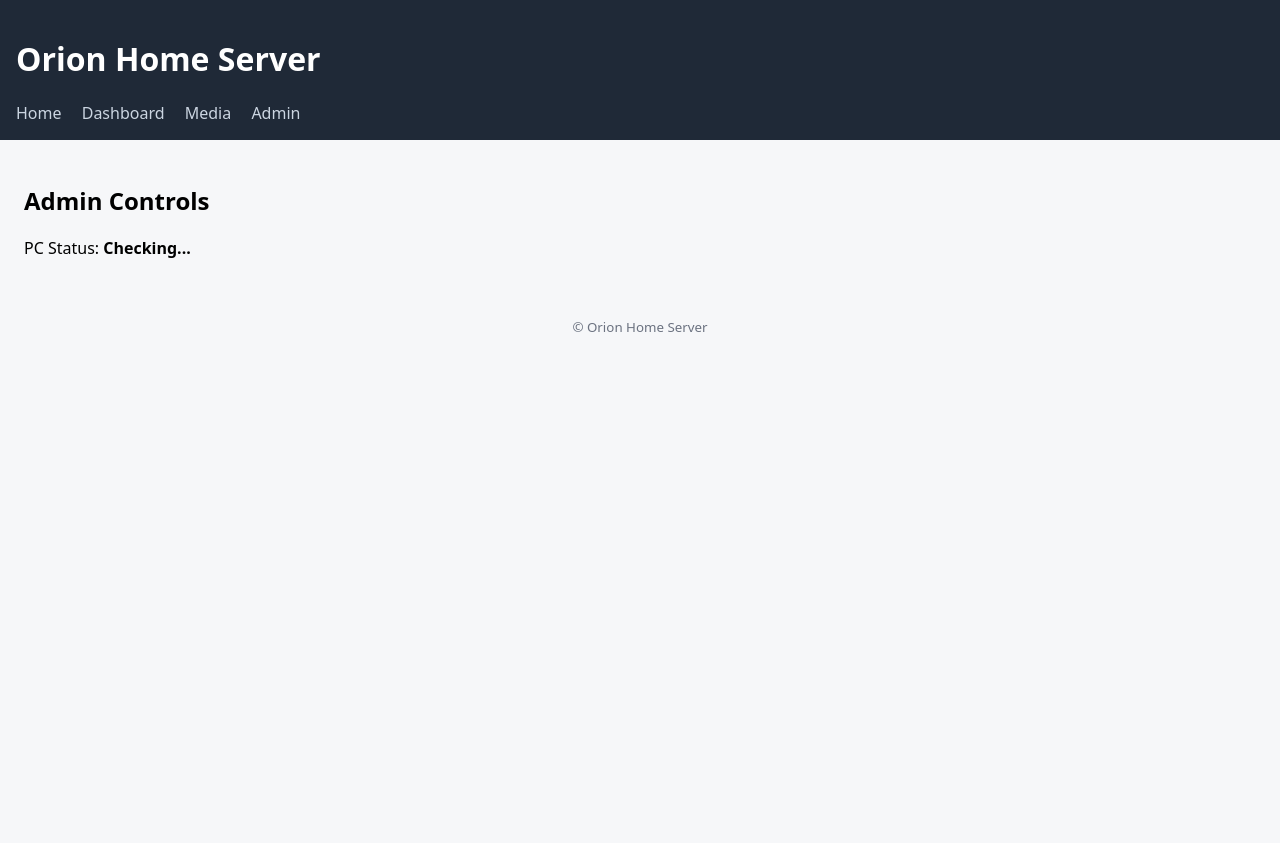
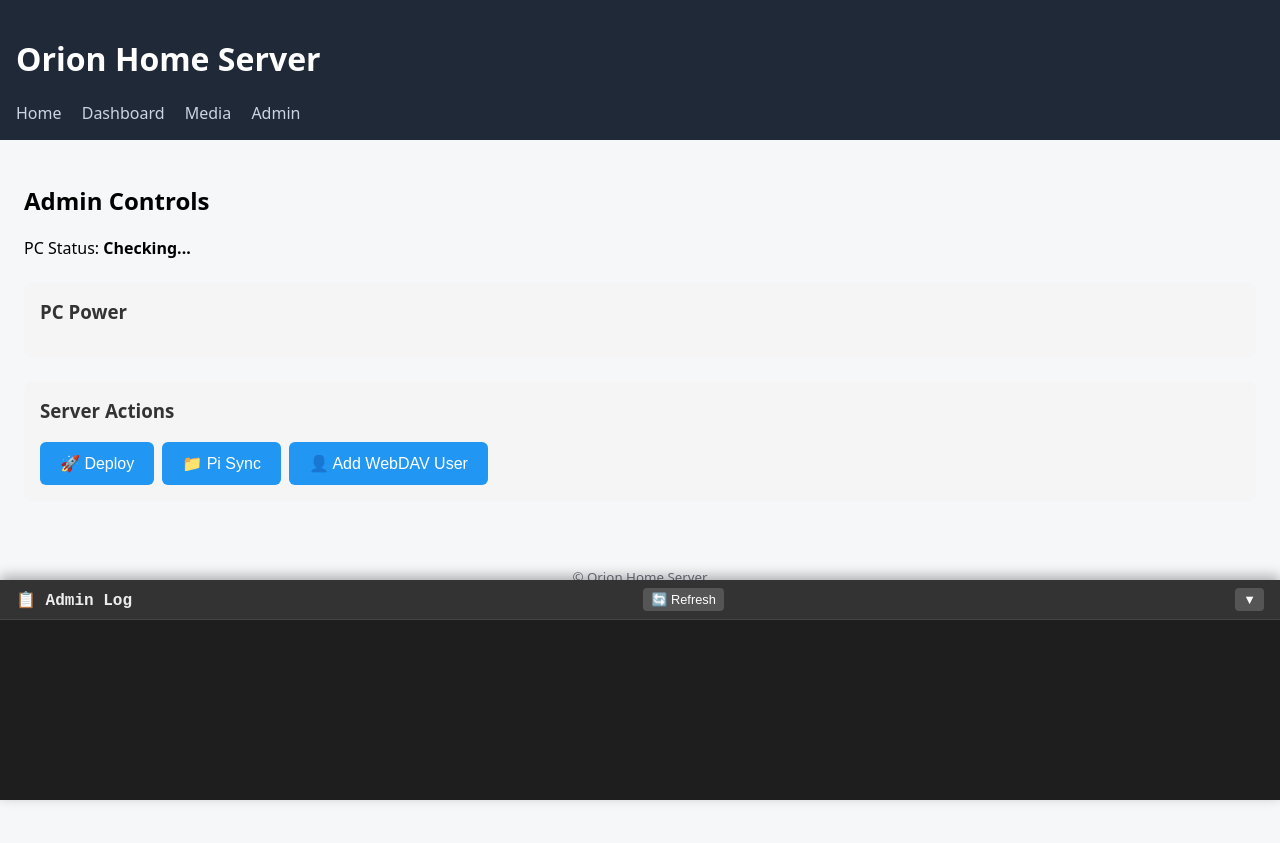
Before and after one commit to orionnishu/orion-app, a FastAPI app: template app/templates/admin.html in a window 1280 px wide. Before the commit the page ends 332 px from the top, so only its background shows below. Run offline with FastAPI, Linux system fonts and the light colour scheme; the template is opened without the code that fills it, so the values that code supplies are empty.

Commit message:
feat: Admin page revamp with script execution and log panel
- Add SCRIPTS_DIR constant and fix script paths to use absolute paths
- Add /api/pc-status endpoint for PC online status
- Revamp admin.html with action buttons for all scripts
- Add sticky log panel with real-time log viewer
- Create admin.css with modern button and log panel styling
- Update task.md with Category M for Admin Scripts

```diff
--- a/app/main.py
+++ b/app/main.py
@@ -43,6 +43,7 @@ app.mount("/static", StaticFiles(directory="app/static"), name="static")
 # PC config
 # --------------------
 PC_IP = "192.168.50.2"
+SCRIPTS_DIR = Path("/home/orion/server/scripts")
 
 def is_pc_online() -> bool:
     result = subprocess.run(
@@ -51,6 +52,10 @@ def is_pc_online() -> bool:
         stderr=subprocess.DEVNULL
     )
     return result.returncode == 0
+
+@app.get("/api/pc-status", response_class=JSONResponse)
+def pc_status():
+    return {"online": is_pc_online()}
 
 # --------------------
 # UI Routes (HTML only)
@@ -87,27 +92,27 @@ def admin(request: Request, user: str = Depends(authenticate)):
 
 @app.post("/admin/api/wake-pc", response_class=JSONResponse)
 def api_wake_pc(user: str = Depends(authenticate)):
-    subprocess.Popen(["wakemypc"])
+    subprocess.Popen([str(SCRIPTS_DIR / "wakemypc.sh")])
     return {"status": "ok", "action": "wake-pc"}
 
 @app.post("/admin/api/sleep-pc", response_class=JSONResponse)
 def api_sleep_pc(user: str = Depends(authenticate)):
-    subprocess.Popen(["sleepmypc"])
+    subprocess.Popen([str(SCRIPTS_DIR / "sleepmypc.sh")])
     return {"status": "ok", "action": "sleep-pc"}
 
 @app.post("/admin/api/pisync", response_class=JSONResponse)
 def api_pi_sync(user: str = Depends(authenticate)):
-    subprocess.Popen(["pisync_to_pc.sh"])
+    subprocess.Popen([str(SCRIPTS_DIR / "pisync_to_pc.sh")])
     return {"status": "ok", "action": "pi-sync"}
 
 @app.post("/admin/api/deploy", response_class=JSONResponse)
 def api_deploy(user: str = Depends(authenticate)):
-    subprocess.Popen(["deploy.sh"])
+    subprocess.Popen([str(SCRIPTS_DIR / "deploy.sh"), "--yes"])
     return {"status": "ok", "action": "deploy"}
 
 @app.post("/admin/api/webdav/provision", response_class=JSONResponse)
 def api_webdav_provision(user: str = Depends(authenticate)):
-    subprocess.Popen(["orion_add_webdav_user.sh"])
+    subprocess.Popen([str(SCRIPTS_DIR / "orion_add_webdav_user.sh")])
     return {"status": "ok", "action": "webdav-provision"}
 
 # ------------------------------------------------------------------
--- /dev/null
+++ b/app/static/admin.css
@@ -0,0 +1,112 @@
+/* Admin Page Styles */
+
+.admin-section {
+  margin: 1.5rem 0;
+  padding: 1rem;
+  background: #f5f5f5;
+  border-radius: 8px;
+}
+
+.admin-section h3 {
+  margin-top: 0;
+  color: #333;
+}
+
+.button-group {
+  display: flex;
+  gap: 0.5rem;
+  flex-wrap: wrap;
+}
+
+.btn {
+  padding: 0.75rem 1.25rem;
+  font-size: 1rem;
+  border: none;
+  border-radius: 6px;
+  cursor: pointer;
+  background: #2196f3;
+  color: white;
+  transition: background 0.2s;
+}
+
+.btn:hover {
+  background: #1976d2;
+}
+
+.btn-success {
+  background: #4caf50;
+}
+
+.btn-success:hover {
+  background: #388e3c;
+}
+
+.btn-warn {
+  background: #ff9800;
+}
+
+.btn-warn:hover {
+  background: #f57c00;
+}
+
+.btn-small {
+  padding: 0.25rem 0.5rem;
+  font-size: 0.8rem;
+  border: none;
+  border-radius: 4px;
+  cursor: pointer;
+  background: #555;
+  color: white;
+}
+
+/* Sticky Log Panel */
+.log-panel {
+  position: fixed;
+  bottom: 0;
+  left: 0;
+  right: 0;
+  height: 220px;
+  background: #1e1e1e;
+  color: #00ff00;
+  font-family: 'Courier New', monospace;
+  z-index: 1000;
+  display: flex;
+  flex-direction: column;
+  box-shadow: 0 -4px 12px rgba(0,0,0,0.3);
+  transition: height 0.3s ease;
+}
+
+.log-panel.collapsed {
+  height: 40px;
+}
+
+.log-panel.collapsed #log-content {
+  display: none;
+}
+
+.log-header {
+  display: flex;
+  justify-content: space-between;
+  align-items: center;
+  padding: 0.5rem 1rem;
+  background: #333;
+  border-bottom: 1px solid #444;
+  color: #eee;
+  font-weight: bold;
+}
+
+#log-content {
+  flex: 1;
+  overflow-y: auto;
+  padding: 0.5rem 1rem;
+  margin: 0;
+  font-size: 0.85rem;
+  line-height: 1.4;
+  white-space: pre-wrap;
+  word-wrap: break-word;
+}
+
+/* Add padding to main content so it doesn't hide behind log panel */
+body {
+  padding-bottom: 240px;
+}
--- a/app/templates/admin.html
+++ b/app/templates/admin.html
@@ -8,45 +8,89 @@
   <strong id="pc-status">Checking...</strong>
 </p>
 
-<div id="actions"></div>
+<div class="admin-section">
+  <h3>PC Power</h3>
+  <div class="button-group" id="pc-actions"></div>
+</div>
 
-{% if message %}
-<p><strong>{{ message }}</strong></p>
-{% endif %}
+<div class="admin-section">
+  <h3>Server Actions</h3>
+  <div class="button-group">
+    <button class="btn" onclick="runAction('deploy')">🚀 Deploy</button>
+    <button class="btn" onclick="runAction('pisync')">📁 Pi Sync</button>
+    <button class="btn" onclick="runAction('webdav/provision')">👤 Add WebDAV User</button>
+  </div>
+</div>
+
+<!-- Sticky Log Panel -->
+<div id="log-panel" class="log-panel">
+  <div class="log-header">
+    <span>📋 Admin Log</span>
+    <button class="btn-small" onclick="refreshLogs()">🔄 Refresh</button>
+    <button class="btn-small" onclick="toggleLogPanel()">▼</button>
+  </div>
+  <pre id="log-content">Loading logs...</pre>
+</div>
 
 <script>
+// PC Status
 async function refreshStatus() {
+  try {
     const res = await fetch("/api/pc-status");
     const data = await res.json();
 
     const statusEl = document.getElementById("pc-status");
-  const actionsEl = document.getElementById("actions");
-
-  actionsEl.innerHTML = "";
+    const actionsEl = document.getElementById("pc-actions");
 
     if (data.online) {
       statusEl.textContent = "Online";
-    statusEl.style.color = "green";
-
-    actionsEl.innerHTML = `
-      <form method="post" action="/admin/sleep-pc">
-        <button type="submit">Sleep Windows PC</button>
-      </form>
-    `;
+      statusEl.style.color = "#4caf50";
+      actionsEl.innerHTML = `<button class="btn btn-warn" onclick="runAction('sleep-pc')">😴 Sleep PC</button>`;
     } else {
       statusEl.textContent = "Offline";
-    statusEl.style.color = "red";
-
-    actionsEl.innerHTML = `
-      <form method="post" action="/admin/wake-pc">
-        <button type="submit">Wake Windows PC</button>
-      </form>
-    `;
+      statusEl.style.color = "#f44336";
+      actionsEl.innerHTML = `<button class="btn btn-success" onclick="runAction('wake-pc')">⚡ Wake PC</button>`;
+    }
+  } catch (e) {
+    console.error("Status check failed", e);
   }
 }
 
+// Run Action
+async function runAction(action) {
+  try {
+    const res = await fetch(`/admin/api/${action}`, { method: 'POST' });
+    const data = await res.json();
+    console.log("Action result:", data);
+    setTimeout(refreshLogs, 500);
+  } catch (e) {
+    console.error("Action failed", e);
+  }
+}
+
+// Log Panel
+async function refreshLogs() {
+  try {
+    const res = await fetch('/admin/logs?lines=1000');
+    const data = await res.json();
+    const logContent = document.getElementById('log-content');
+    logContent.textContent = data.lines;
+    logContent.scrollTop = logContent.scrollHeight;
+  } catch (e) {
+    document.getElementById('log-content').textContent = "Error loading logs";
+  }
+}
+
+function toggleLogPanel() {
+  const panel = document.getElementById('log-panel');
+  panel.classList.toggle('collapsed');
+}
+
+// Init
 refreshStatus();
+refreshLogs();
 setInterval(refreshStatus, 10000);
+setInterval(refreshLogs, 30000);
 </script>
 
 {% endblock %}
--- a/app/templates/base.html
+++ b/app/templates/base.html
@@ -1,10 +1,13 @@
 <!DOCTYPE html>
 <html lang="en">
+
 <head>
     <meta charset="UTF-8">
     <title>{{ title or "Orion Home Server" }}</title>
     <link rel="stylesheet" href="/static/style.css">
+    <link rel="stylesheet" href="/static/admin.css">
 </head>
+
 <body>
 
     <header>
@@ -26,4 +29,5 @@
     </footer>
 
 </body>
+
 </html>
```
Also changed, not shown: task.md (+8 -0 lines). Lines whose indentation alone changed are shown as unchanged.
